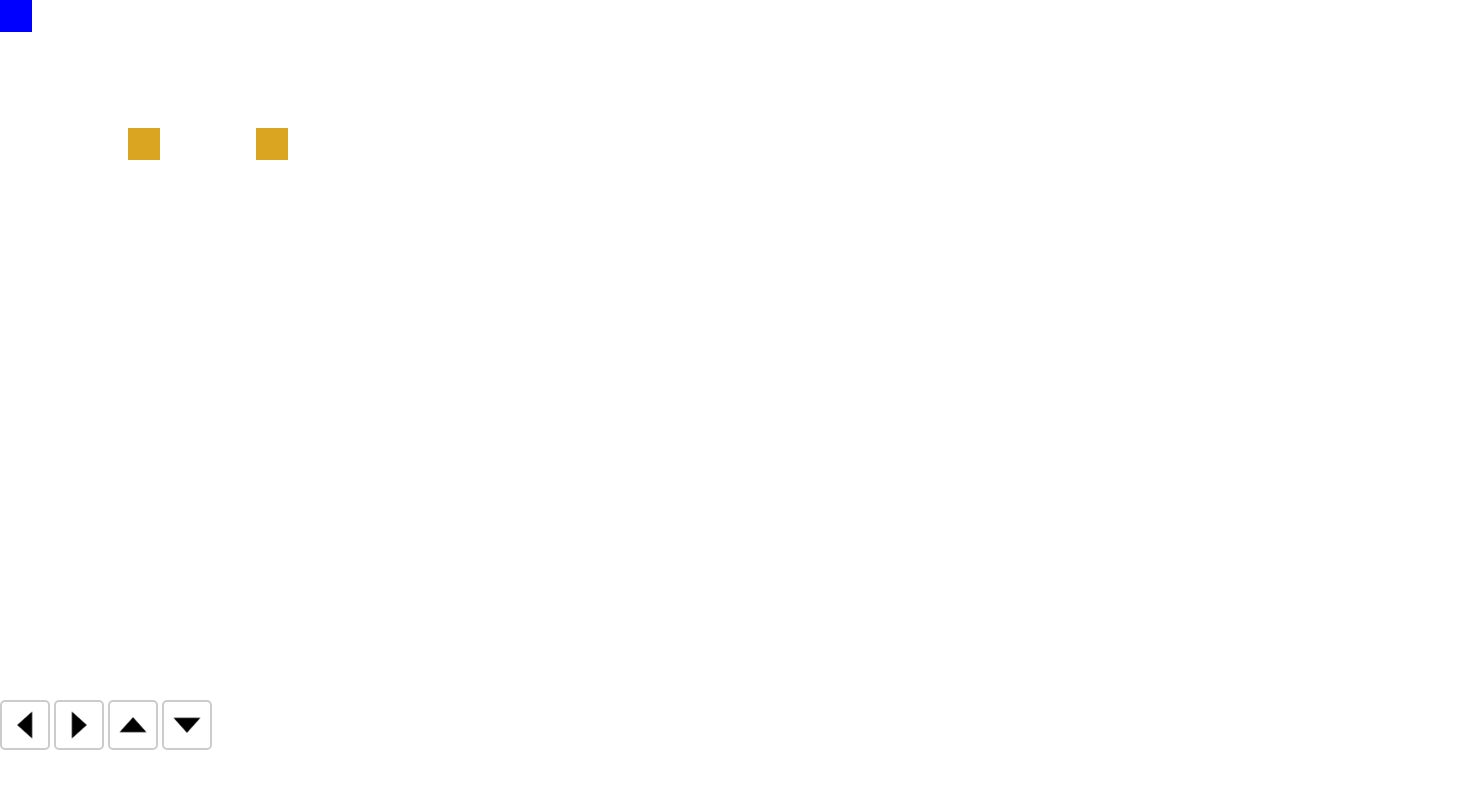
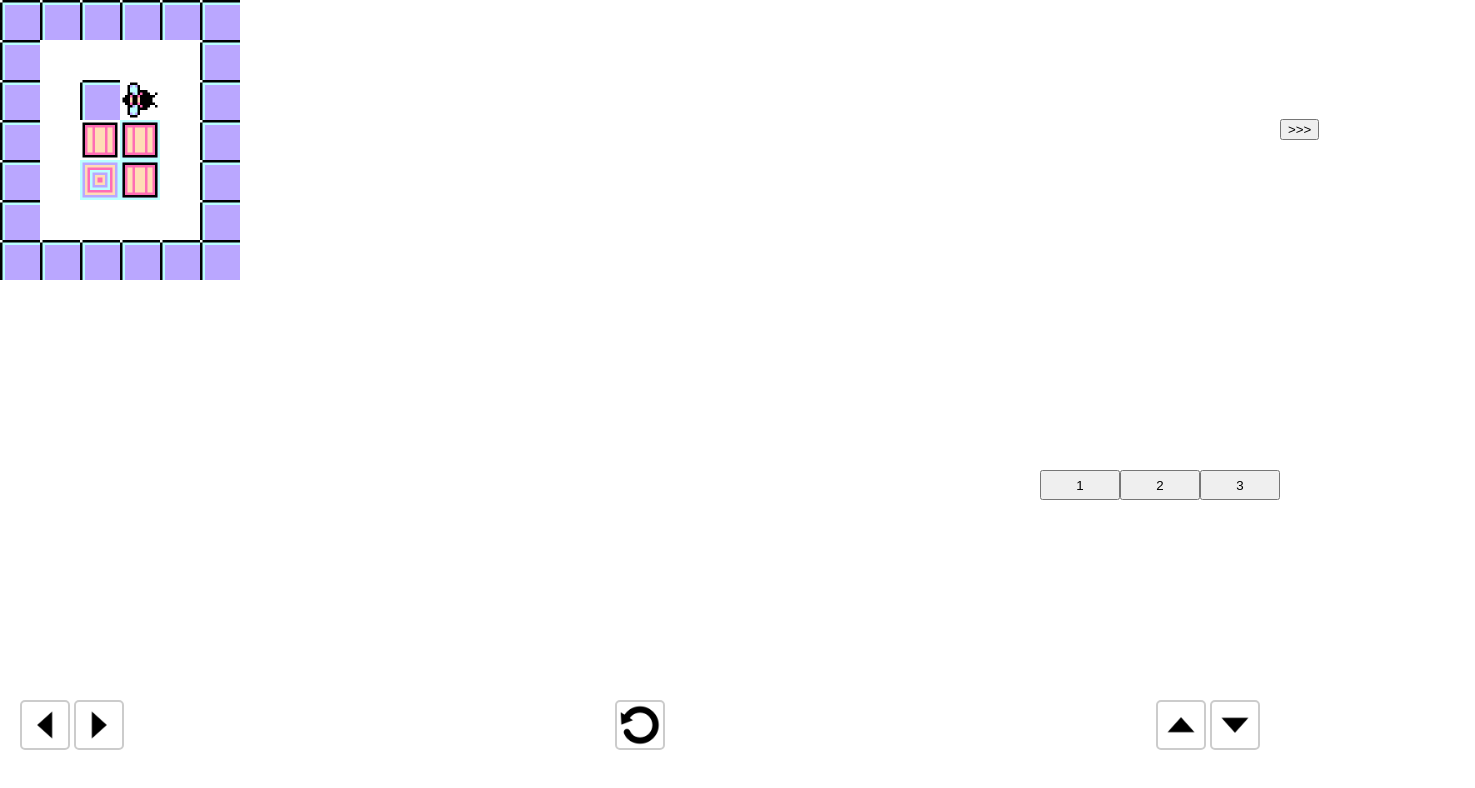
Before and after one commit to nataliemeow/sokoban, a plain HTML site: page index.html in a window 1280 px wide. Shown: the whole page, 1475 px wide, since content can reach past the window. Drawn offline with Linux system fonts and the light colour scheme.

Commit message:
full rework

```diff
--- a/game.js
+++ b/game.js
@@ -1,69 +1,210 @@
 const canvas = document.getElementById('game');
 
-// Fullscreen
 canvas.width = window.innerWidth;
 canvas.height = window.innerHeight;
 
 const ctx = canvas.getContext('2d');
-const tileSize = 32;
-let level = [
-	{ n: 'box', p: { x: 4, y: 4 } },
-	{ n: 'box', p: { x: 8, y: 4 } }
+const size = 40;
+const dirChar = [];
+dirChar[-1] = '-';
+dirChar[0] = '0',
+dirChar[+1] = '+';
+
+const levels = [
+`######
+#    #
+# #a #
+# bB #
+# GB #
+#    #
+######`,
+
+`  #####
+###   #
+# b # ##
+# #  G #
+#    # #
+## #   #
+ #a  ###
+ #####
+`,
+
+`####
+# G#
+#  ###
+#Ba  #
+#  b #
+#  ###
+####  `,
 ]
-let player = { p: { x: 0, y: 0 }, d: { x: 0, y: 0 } };
 
-function drawTile({ x: x, y: y }, c) {
-	ctx.fillStyle = c;
-	ctx.fillRect(x * tileSize, y * tileSize, tileSize, tileSize)
+let level;
+let goals;
+let player;
+let currentLevel = 0;
+
+const alert = document.getElementById('alert');
+const levelSelect = document.getElementById('levels');
+
+function loadLevel(index) {
+	level = [];
+	goals = [];
+	player = [];
+	let rows = levels[index]
+		.split('\n')
+		.map(x => x.split(''));
+	for (let [y, row] of rows.entries()) {
+		for (let [x, char] of row.entries()) {
+			let pos = { x: x, y: y };
+			switch (char.toLowerCase()) {
+				// (n)ame, (p)osition, (d)irection
+				case ' ':
+					continue;
+				case '#':
+					level.push({ n: 'wall', p: pos });
+					continue;
+				case 'b':
+					level.push({ n: 'box', p: pos });
+					break;
+				case 'a':
+					player = { p: pos, d: { x: +1, y: 0 } };
+					break;
+			}
+			if (char === char.toUpperCase())
+				goals.push({ x: x, y: y });
+		}
+	}
+	draw();
+}
+
+function nextLevelAlert() {
+	alert.style.left = '100vw';
+	if (currentLevel < levels.length - 1)
+		loadLevel(++currentLevel);
+}
+
+for (let [index, level] of levels.entries()) {
+	let button = document.createElement('button');
+	button.addEventListener('click', () => {
+		loadLevel(index);
+	});
+	button.innerHTML = index + 1;
+	levelSelect.appendChild(button)
+}
+
+function drawTile(im, { x: x, y: y }, { x: dx, y: dy } = {}) {
+	let img;
+	if (typeof dx !== 'undefined' && typeof dy !== 'undefined') {
+		img = document.getElementById(dirChar[dx] + dirChar[dy] + im);
+	} else {
+		img = document.getElementById(im);
+	}
+	ctx.drawImage(img, x * size, y * size, size, size)
 }
 
 function draw() {
 	ctx.clearRect(0, 0, canvas.width, canvas.height);
-	drawTile(player.p, 'blue');
+	for (let pos of goals) {
+		drawTile('goal', pos);
+	}
 	for (let [i, tile] of level.entries()) {
 		switch (tile.n) {
 			case 'box':
-				drawTile(tile.p, 'goldenrod');
+				drawTile('box', tile.p);
+				break;
+			case 'wall':
+				drawTile('wall', tile.p);
 				break;
 		}
 	}
+	drawTile('player', player.p, player.d);
+}
+
+let fail = false;
+
+function handleBox(index, tile) {
+	if (
+		player.p.x + player.d.x !== tile.p.x ||
+		player.p.y + player.d.y !== tile.p.y
+	) return;
+	for (let [indexTar, tileTar] of level.entries()) {
+		if (
+			(tileTar.n === 'box' || tileTar.n === 'wall') &&
+			(tile.p.x + player.d.x) === tileTar.p.x &&
+			(tile.p.y + player.d.y) === tileTar.p.y
+		) {
+			fail = true;
+			return;
+		}
+	}
+	level[index].p.x += player.d.x;
+	level[index].p.y += player.d.y;
+}
+
+function handleWall(tile) {
+	if (
+		tile.n === 'wall' &&
+		player.p.x + player.d.x === tile.p.x &&
+		player.p.y + player.d.y === tile.p.y
+	) {
+		fail = true;
+		return;
+	}
+}
+
+function isGoal(pos) {
+	for (let goal of goals) {
+		if (
+			pos.x === goal.x &&
+			pos.y === goal.y
+		) return true;
+	}
+	return false;
 }
 
 function update(x, y) {
-	player.d.x = x; player.d.y = y;
-
-	let pushFail = false;
-	for (let [i, tile] of level.entries()) {
+	player.d.x = x;
+	player.d.y = y;
+	let goalsReached = 0;
+	let boxes = {};
+	for (let [index, tile] of level.entries()) {
 		switch (tile.n) {
 			case 'box':
-				if (
-					(player.p.x + x) === tile.p.x &&
-					(player.p.y + y) === tile.p.y
-				) {
-					console.log('pushed box');
-					console.log(tile)
-					for (let [i2, tile2] of level.entries()) {
-						console.log(tile2);
-						if (
-							(tile2.n === 'wall' || tile2.n === 'box') &&
-							tile2.p === tile.p && i2 !== i
-						) {
-							console.log(i2);
-							console.log('nvm lmfao');
-							pushFail = true;
-							return;
-						}
-					}
-					level[i].p.x += player.d.x;
-					level[i].p.y += player.d.y;
-				}
+				handleBox(index, tile);
+				if (isGoal(tile.p)) goalsReached++;
+				break;
+			case 'wall':
+				handleWall(tile);
 				break;
 		}
 	}
-	if (!pushFail) {
-		player.p.x += x; player.p.y += y;
+	if (goalsReached === goals.length) {
+		console.log(
+			'%cyay !!!!',
+			'font-size: 54px; color: goldenrod; font-family: "Comic Sans MS", cursive; font-weight: bold;'
+		);
+		alert.style.left = '';
 	}
+	if (!fail) {
+		player.p.x += player.d.x;
+		player.p.y += player.d.y;
+	}
+	fail = false;
 	draw();
 }
 
-draw();
+/*
+document.onkeydown = event => {
+	update(...({
+		'w': [0, -1],
+		's': [0, +1],
+		'a': [-1, 0],
+		'd': [+1, 0]
+	}[event.key]))
+}
+*/
+
+window.onload = () => {
+	alert.style.left = '100vw';
+	loadLevel(0);
+};
--- a/index.html
+++ b/index.html
@@ -1,28 +1,73 @@
 <!DOCTYPE html>
 <html>
 	<head>
-		<meta charset="utf-8">
-		<meta name="viewport" content="width=device-width, initial-scale=1">
+		<meta charset='utf-8'>
+		<meta name='viewport' content='width=device-width, initial-scale=1'>
 		<title>razorlovesbaba Sokoban</title>
-		<script defer src='game.js'></script>
 		<style>
 html, body {
 	width: 100%; height: 100%;
 }
 body {
 	margin: 0;
+	overflow: hidden;
+}
+#alert {
+	position: absolute;
+	left: 0;
+	right: 0;
+	bottom: 0;
+	top: 0;
+	background: #0008;
+	color: white;
+	text-align: center;
+	padding-top: 50px;
+	font-size: 40px;
+	z-index: 2;
+}
+#alert p {
+	margin: 0;
 }
 #controls {
 	position: absolute;
-	bottom: 50px;
+	bottom: 100px;
+	left: 20px;
+	right: 20px;
+	z-index: 1;
+}
+#controls > div {
+	display: inline-block;
+	position: absolute;
+}
+#left {
+	left: 0;
+}
+#right {
+	right: 0;
+}
+#center {
+	left: 50%;
+	transform: translateX(-50%);
 }
 #controls button {
 	padding: 0;
-	background: transparent;
+	background: #fff8;
 	border: 2px solid #ccc;
 	border-radius: 5px;
 	width: 50px; height: 50px;
 	padding: 2px;
+	z-index: 1;
+}
+#levels {
+	position: absolute;
+	bottom: 300px;
+	left: 0;
+	right: 0;
+	text-align: right;
+}
+#levels button {
+	width: 80px;
+	height: 30px;
 }
 @keyframes tap {
 	0%, 25% {
@@ -38,20 +83,42 @@ body {
 		</style>
 	</head>
 	<body>
-		<canvas id='game'></canvas>
+		<div id='alert'>
+			<p>Kazandınız!</p>
+			<button onclick='nextLevelAlert();'>&gt;&gt;&gt;</button>
+		</div>
+		<canvas id='game'>Sorry</canvas>
 		<div id='controls'>
-			<button onclick='update(-1, 0)'>
+			<div id='left'>
+				<button onclick='update(-1, 0);'>
 					<img src='up.png' width='100%' style='transform: rotate(270deg);'>
 				</button>
-			<button onclick='update(+1, 0)'>
+				<button onclick='update(+1, 0);'>
 					<img src='up.png' width='100%' style='transform: rotate(90deg);'>
 				</button>
-			<button onclick='update(0, -1)'>
+			</div><div id='center'>
+				<button onclick='loadLevel(currentLevel);'>
+					<img src='restart.png' width='100%'>
+				</button>
+			</div><div id='right'>
+				<button onclick='update(0, -1);'>
 					<img src='up.png' width='100%'>
 				</button>
-			<button onclick='update(0, +1)'>
+				<button onclick='update(0, +1);'>
 					<img src='up.png' width='100%' style='transform: rotate(180deg);'>
 				</button>
 			</div>
+		</div>
+		<div id='levels'></div>
+		<script src='game.js' defer></script>
+		<div style='display: none;'>
+			<img id='+0player' src='+0player.png'>
+			<img id='-0player' src='-0player.png'>
+			<img id='0+player' src='0+player.png'>
+			<img id='0-player' src='0-player.png'>
+			<img id='box' src='box.png'>
+			<img id='goal' src='goal.png'>
+			<img id='wall' src='wall.png'>
+		</div>
 	</body>
 </html>
```
Also changed, not shown: +0player.png (added), -0player.png (added), 0+player.png (added), 0-player.png (added), box.png (added), goal.png (added), restart.png (added), wall.png (added), 2 other files. Lines whose indentation alone changed are shown as unchanged.
